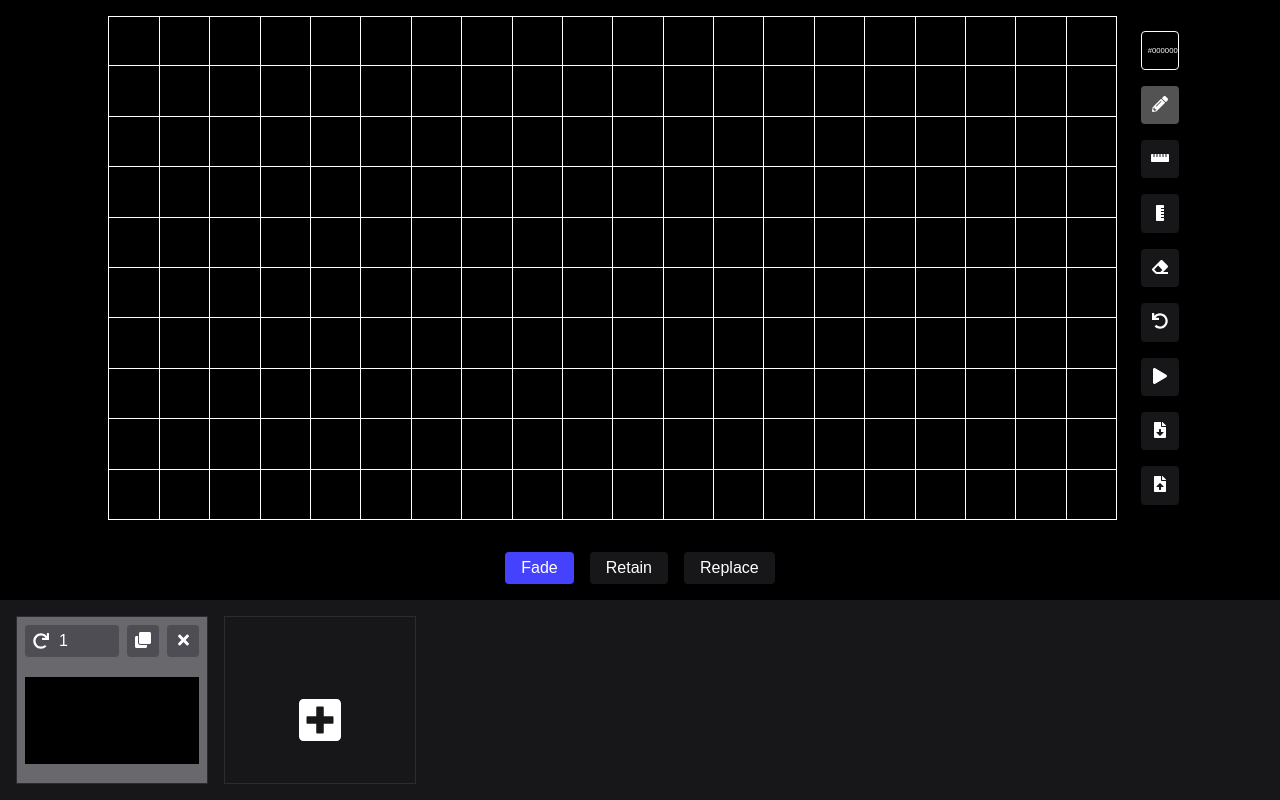
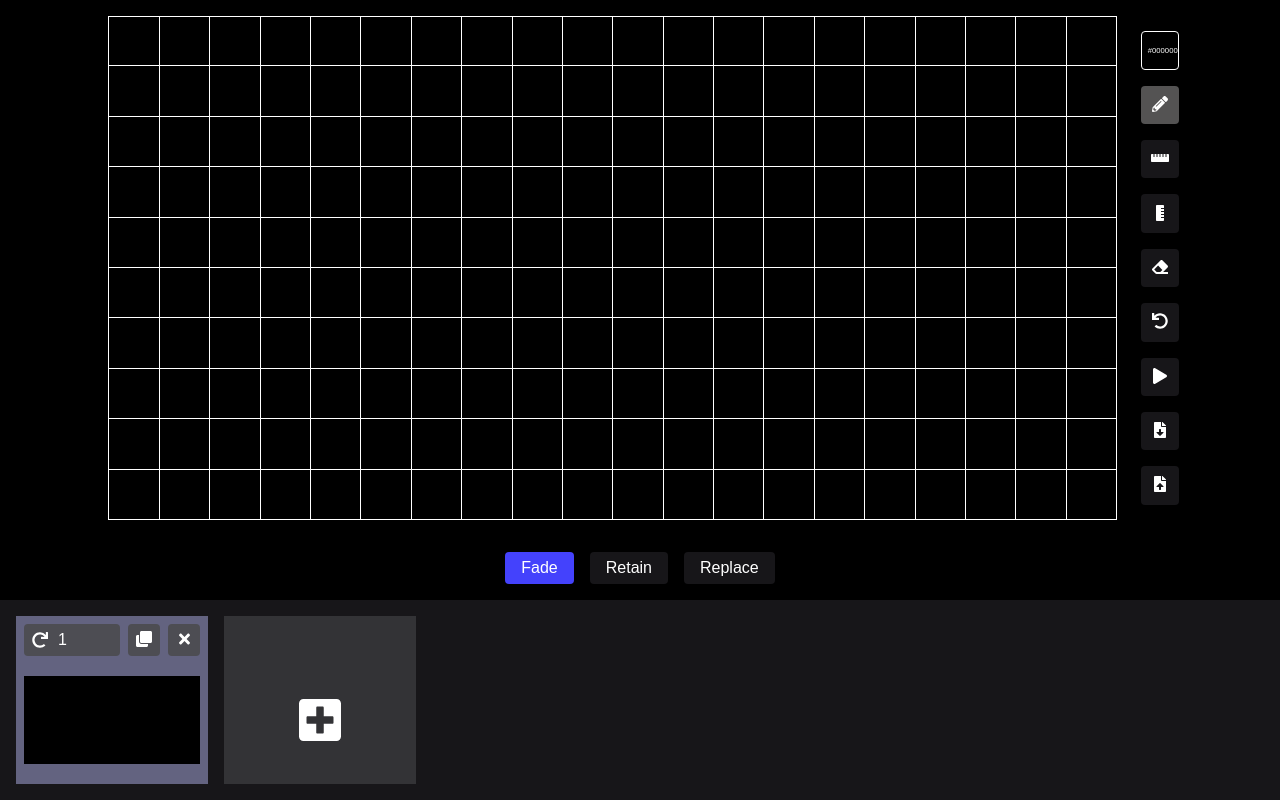
Before and after one commit to braemJef/pixel-matrix-animator, a React (Create React App) app: page / in a window 1280 px wide. Built offline with nearby package versions, Linux system fonts and the light colour scheme.

Commit message:
✨ Add visual indication of frame repeats

```diff
--- a/src/PixelAnimator/FrameCarousel/Frame.jsx
+++ b/src/PixelAnimator/FrameCarousel/Frame.jsx
@@ -17,13 +17,12 @@ export const SimpleFrame = styled.div`
   font-size: 3rem;
   position: relative;
   color: white;
-  border: 1px solid #2c2c30;
   background-color: ${({ isCurrentFrame }) =>
-    isCurrentFrame ? '#69696D' : 'transparent'};
+    isCurrentFrame ? '#636380' : '#333336'};
 
   &:hover {
     background-color: ${({ isCurrentFrame }) =>
-      isCurrentFrame ? '#69696D' : '#2C2C30'};
+      isCurrentFrame ? '#636380' : '#69696D'};
   }
   &:last-child:hover {
     background-color: #53844d;
@@ -101,11 +100,25 @@ const DeleteButton = styled(Button)`
 `;
 
 const Image = styled.img`
-  max-width: 100%;
+  max-width: calc(100% - ${({ repeat }) => (repeat - 1) * 0.25}rem);
   max-height: 100%;
   width: auto;
   height: auto;
   image-rendering: pixelated;
+  box-shadow: ${({ repeat }) =>
+    repeat > 1
+      ? new Array(repeat - 1)
+          .fill(null)
+          .map(
+            (_, index) =>
+              `${(index + 1) * 0.25}rem ${
+                (index + 1) * 0.25
+              }rem 0 0 rgba(0,0,0,0.5)`,
+          )
+          .join(', ')
+      : 'none'};
+  margin-right: ${({ repeat }) => (repeat - 1) * 0.25}rem;
+  margin-bottom: ${({ repeat }) => (repeat - 1) * 0.25}rem;
 `;
 
 function Frame({
@@ -176,7 +189,7 @@ function Frame({
               <FontAwesomeIcon icon={faTimes} />
             </DeleteButton>
           </ActionBar>
-          <Image src={frame.img} />
+          <Image src={frame.img} repeat={Math.min(frame.repeat, 5)} />
         </SimpleFrame>
       )}
     </Draggable>
```
